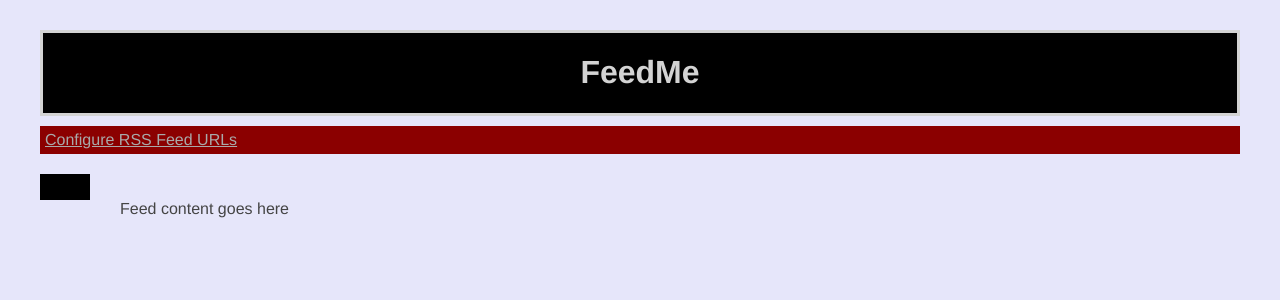
After one commit to wheavin/FeedMe, a Flask app: page /new in a window 1280 px wide. The commit adds this page. Shown: the top 300 px of the page. Run offline with Flask 2, Linux system fonts and the light colour scheme; data that the repository does not hold is empty.

Commit message:
Added index page v2, changed styling

```diff
--- a/app.py
+++ b/app.py
@@ -37,13 +37,23 @@ def refresh_feed():
     """
     print("Refreshing RSS feed content")
     rss_feed_url_entries = RssFeedUrl.query.all()
-    rss_feed_urls = []
-    for entry in rss_feed_url_entries:
-        rss_feed_urls.append(entry.url)
+    rss_feed_urls = [entry.url for entry in rss_feed_url_entries]
 
     rss_feed = Feed(rss_feed_urls)
     feed_content = rss_feed.refresh_content()
     return render_template("index.html", page_title="FeedMe", feed_content=feed_content)
+
+
+@FEEDME_APP.route("/new")
+def show_feed():
+    """
+    Displays the RSS Feed item URLs.
+    :return: main web page containing RSS feed item URLs.
+    """
+    print("Loading home page")
+    rss_feed_url_entries = RssFeedUrl.query.all()
+    rss_feed_urls = [entry.url for entry in rss_feed_url_entries]
+    return render_template("index_new.html", page_title="FeedMe", rss_feed_urls=rss_feed_urls)
 
 
 @FEEDME_APP.route("/config", methods=["GET", "POST"])
--- a/static/main.css
+++ b/static/main.css
@@ -1,5 +1,5 @@
 body {
-    margin: 15;
+    margin: 30px;
     padding: 15;
     font-family: "Helvetica Neue", Helvetica, Arial, sans-serif;
     color: #444;
@@ -14,8 +14,20 @@ h2 {
     border-width: 1px;
 }
 
+ul {
+    list-style: none;
+}
+
+a:link {
+    color: darkgray;
+}
+
+a:hover {
+    color: lightgray;
+}
+
 .banner {
-    margin: 20px;
+    margin: 10px;
     color: lightgray;
     text-align: center;
     background-color: black;
@@ -27,6 +39,26 @@ h2 {
     margin: 40px;
 }
 
+.menu {
+    margin: 10px;
+    padding: 5px;
+    color: darkgray;
+    background-color: darkred
+}
+
+.feed_links {
+    margin: 10px;
+    padding: 5px;
+    float: left;
+    color: darkgray;
+    background-color: black;
+}
+
+.feed_content {
+    margin: 20px;
+    float: left;
+}
+
 .url_entry {
     text-align: center;
     display: flex;
--- /dev/null
+++ b/templates/index_new.html
@@ -0,0 +1,27 @@
+<!DOCTYPE html>
+<html lang="en">
+<head>
+    <meta charset="UTF-8">
+    <title>{{ page_title }}</title>
+    <link rel="stylesheet" href="/static/main.css">
+    <!--<link rel="stylesheet" href="main.css">-->
+</head>
+<body>
+    <div class="banner">
+        <h1>FeedMe</h1>
+    </div>
+    <div class="menu">
+        <a href="/config">Configure RSS Feed URLs</a>
+    </div>
+    <div class="feed_links">
+        <ul>
+            {% for rss_feed_url in rss_feed_urls %}
+            <li><a class="item" href="{{ rss_feed_url|safe }}">{{ rss_feed_url|safe }}</a></li>
+            {% endfor %}
+        </ul>
+    </div>
+    <div class="feed_content">
+        <p class="current_rss_feed">Feed content goes here</p>
+    </div>
+</body>
+</html>
```
Also changed, not shown: tests/test_app.py (+20 -0 lines).
